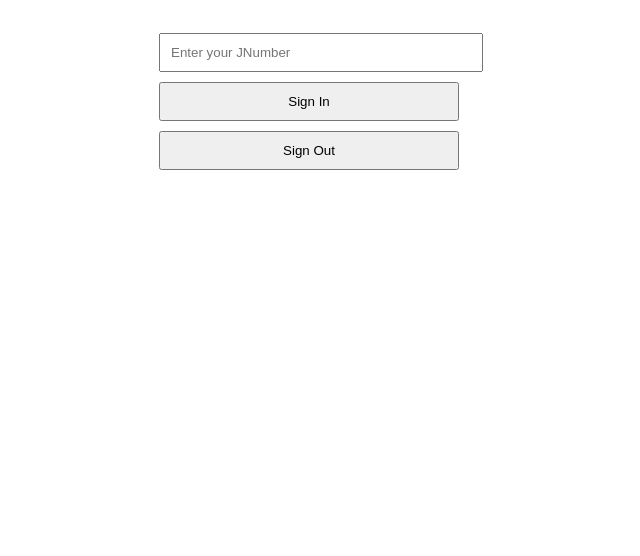
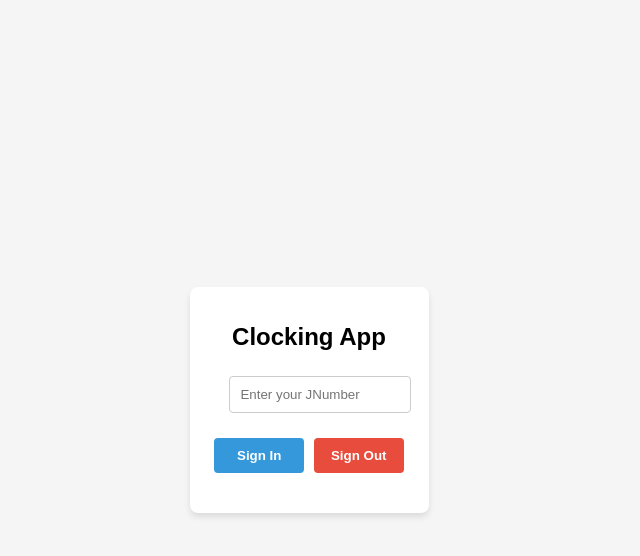
Before and after one commit to bethvourc/clocking-app, a website: page public/index.html in a window 1280 px wide. Shown: the whole page, without its empty margins (331-971 px from the left). Drawn offline with Linux system fonts and the light colour scheme.

Commit message:
Updated UI

```diff
--- a/public/index.html
+++ b/public/index.html
@@ -7,10 +7,15 @@
   <link rel="stylesheet" href="style.css">
 </head>
 <body>
-  <div id="app">
-    <input type="text" id="nameInput" placeholder="Enter your JNumber"/>
-    <button id="clockInBtn">Sign In</button>
-    <button id="clockOutBtn">Sign Out</button>
+  <div id="app" class="container">
+    <h1>Clocking App</h1>
+    <div class="input-container">
+      <input type="text" id="nameInput" placeholder="Enter your JNumber">
+    </div>
+    <div class="button-container">
+      <button id="clockInBtn">Sign In</button>
+      <button id="clockOutBtn">Sign Out</button>
+    </div>
     <div id="status"></div>
   </div>
   <script src="script.js"></script>
--- a/public/style.css
+++ b/public/style.css
@@ -1,19 +1,65 @@
 body {
-    font-family: Arial, sans-serif;
-    padding: 20px;
+  font-family: Arial, sans-serif;
+  padding: 0;
+  margin: 0;
+  background-color: #f5f5f5;
+  display: flex;
+  align-items: center;
+  justify-content: center;
+  min-height: 100vh;
 }
 
-#app {
-    max-width: 300px;
-    margin: auto;
+.container {
+  background-color: #fff;
+  box-shadow: 0 4px 6px rgba(0, 0, 0, 0.1);
+  border-radius: 8px;
+  padding: 20px;
+  text-align: center;
 }
 
-input, button {
-    width: 100%;
-    padding: 10px;
-    margin: 5px 0;
+h1 {
+  font-size: 24px;
+  margin-bottom: 20px;
+}
+
+.input-container {
+  margin: 0 auto 20px;
+  width: 80%;
+}
+
+input {
+  width: 100%;
+  padding: 10px;
+  margin: 5px 0;
+  border: 1px solid #ccc;
+  border-radius: 4px;
+}
+
+.button-container {
+  display: flex;
+  justify-content: space-around;
+}
+
+button {
+  width: 45%;
+  padding: 10px;
+  border: none;
+  border-radius: 4px;
+  cursor: pointer;
+  font-weight: bold;
+}
+
+#clockInBtn {
+  background-color: #3498db;
+  color: #fff;
+}
+
+#clockOutBtn {
+  background-color: #e74c3c;
+  color: #fff;
 }
 
 #status {
-    margin-top: 10px;
+  margin-top: 20px;
+  font-weight: bold;
 }
```
